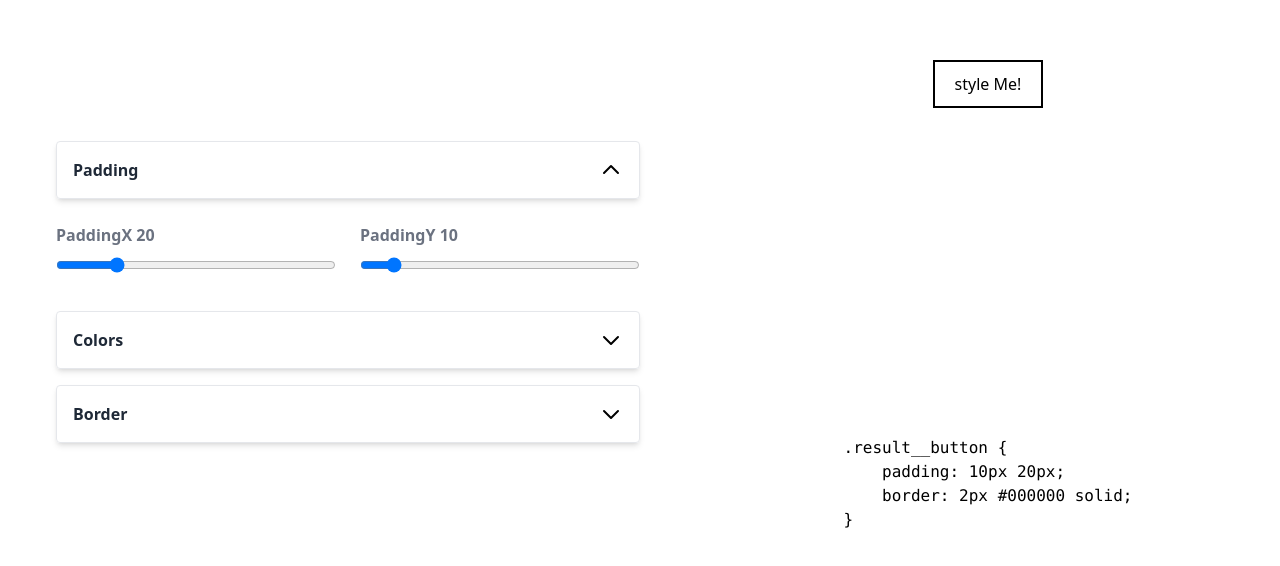
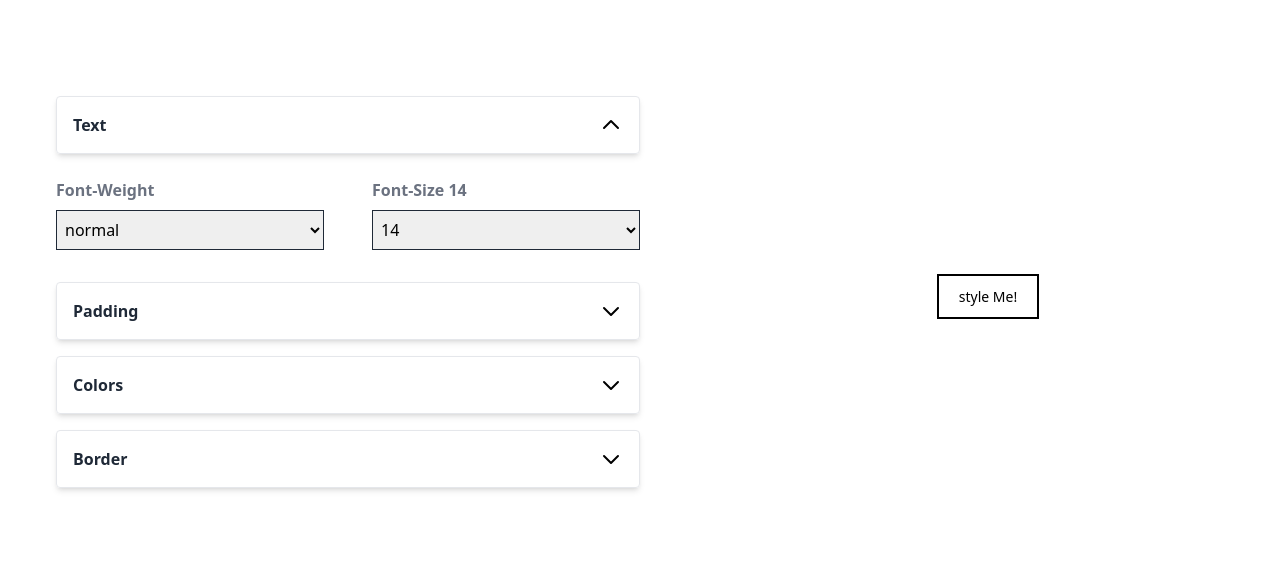
Before and after one commit to staranbeer/css-generator, a React (Create React App) app: page /button in a window 1280 px wide. Shown: the part 104-670 px from the top of the page. Built offline with nearby package versions, Linux system fonts and the light colour scheme.

Commit message:
added text formatting

```diff
--- a/src/App.jsx
+++ b/src/App.jsx
@@ -1,10 +1,9 @@
 import React from "react";
 import { useSelector } from "react-redux";
-import ResultButton from "./components/layout/ResultButton";
+import ButtonResult from "./components/layout/ButtonResult";
 import ButtonEditor from "./features/buttonSlice/ButtonEditor";
 
 const App = () => {
-  const { styles } = useSelector((state) => state.button);
   return (
     <div className="">
       <div className="max-w-7xl  mx-auto  flex flex-col md:flex-row h-screen w-screen overflow-hidden">
@@ -14,7 +13,7 @@ const App = () => {
           </div>
         </div>
         <div className="fw-full bg-white flex-1 grid place-items-center ">
-          <ResultButton />
+          <ButtonResult />
         </div>
       </div>
     </div>
--- a/src/components/layout/ResultButton.jsx
+++ b/src/components/layout/ButtonResult.jsx
@@ -4,13 +4,13 @@ import { useEffect } from "react";
 import { useSelector } from "react-redux";
 import deriveStyles from "../../lib/deriveStyles";
 
-const ResultButton = () => {
+const ButtonResult = () => {
   const { styles } = useSelector((state) => state.button);
   const resultStyles = useMemo(() => {
     let derivedStyles = deriveStyles(styles);
 
     // turn the object key value pairs into a CSS ruleset
-    let result = ".result__button {\n";
+    let result = ".button {\n";
     for (let key in derivedStyles) {
       result += `    ${key}: ${derivedStyles[key]};\n`;
     }
@@ -25,10 +25,10 @@ const ResultButton = () => {
 
   return (
     <>
-      <button className="result__button">style Me!</button>
-      <pre>{resultStyles}</pre>
+      <button className="button">style Me!</button>
+      {/* <pre>{resultStyles}</pre> */}
     </>
   );
 };
 
-export default ResultButton;
+export default ButtonResult;
--- a/src/components/utils/Menu.jsx
+++ b/src/components/utils/Menu.jsx
@@ -5,7 +5,7 @@ import { useEffect } from "react";
 
 const MenuItems = ({ children }) => {
   return (
-    <div className="grid mt-2 gap-2 sm:gap-6 items-start  sm:grid-cols-2 mb-6">
+    <div className="grid mt-2 gap-2 sm:gap-8 md:gap-12 items-start  sm:grid-cols-2 mb-6">
       {children}
     </div>
   );
--- a/src/features/buttonSlice/ButtonEditor.jsx
+++ b/src/features/buttonSlice/ButtonEditor.jsx
@@ -5,7 +5,7 @@ import { changeButtonStyles } from "./buttonSlice";
 
 const ButtonEditor = () => {
   const { styles } = useSelector((state) => state.button);
-  const [activeMenu, setActiveMenu] = useState("Padding");
+  const [activeMenu, setActiveMenu] = useState("Text");
   const dispatch = useDispatch();
 
   const handleChange = (e) => {
@@ -15,6 +15,42 @@ const ButtonEditor = () => {
 
   return (
     <div className="w-full flex flex-col gap-2 ">
+      <Menu
+        activeMenu={activeMenu}
+        setActiveMenu={setActiveMenu}
+        title={"Text"}
+      >
+        <div className="">
+          <label htmlFor="font-weight">
+            font-weight {styles["font-weight"]}
+          </label>
+          <select name="font-weight" id="font-weight" onChange={handleChange}>
+            <option value="400">normal</option>
+            <option value="300">light</option>
+            <option value="700">bold</option>
+          </select>
+        </div>
+
+        <div className="">
+          <label htmlFor="font-size">font-size {styles["font-size"]}</label>
+          <select
+            name="font-size"
+            value={styles["font-size"]}
+            id="font-size"
+            onChange={handleChange}
+          >
+            <option value="12">12</option>
+            <option value="14">14</option>
+            <option value="16">16</option>
+            <option value="20">20</option>
+            <option value="24">24</option>
+            <option value="32">32</option>
+            <option value="40">40</option>
+            <option value="48">48</option>
+          </select>
+        </div>
+      </Menu>
+
       <Menu
         activeMenu={activeMenu}
         setActiveMenu={setActiveMenu}
@@ -118,6 +154,7 @@ const ButtonEditor = () => {
           <input
             id="border-radius"
             type="range"
+            max="60"
             name="border-radius"
             value={styles["border-radius"]}
             onChange={handleChange}
--- a/src/features/buttonSlice/buttonSlice.js
+++ b/src/features/buttonSlice/buttonSlice.js
@@ -6,6 +6,7 @@ const buttonSlice = createSlice({
     styles: {
       paddingX: "20",
       paddingY: "10",
+      "font-size": "14",
       "border-width": 2,
       "border-type": "solid",
       "border-color": "#000000",
--- a/src/lib/isNum.js
+++ b/src/lib/isNum.js
@@ -4,6 +4,7 @@ const number = [
   "padding",
   "border-radius",
   "border-width",
+  "font-size",
 ];
 
 const isNum = (value) => {
```
